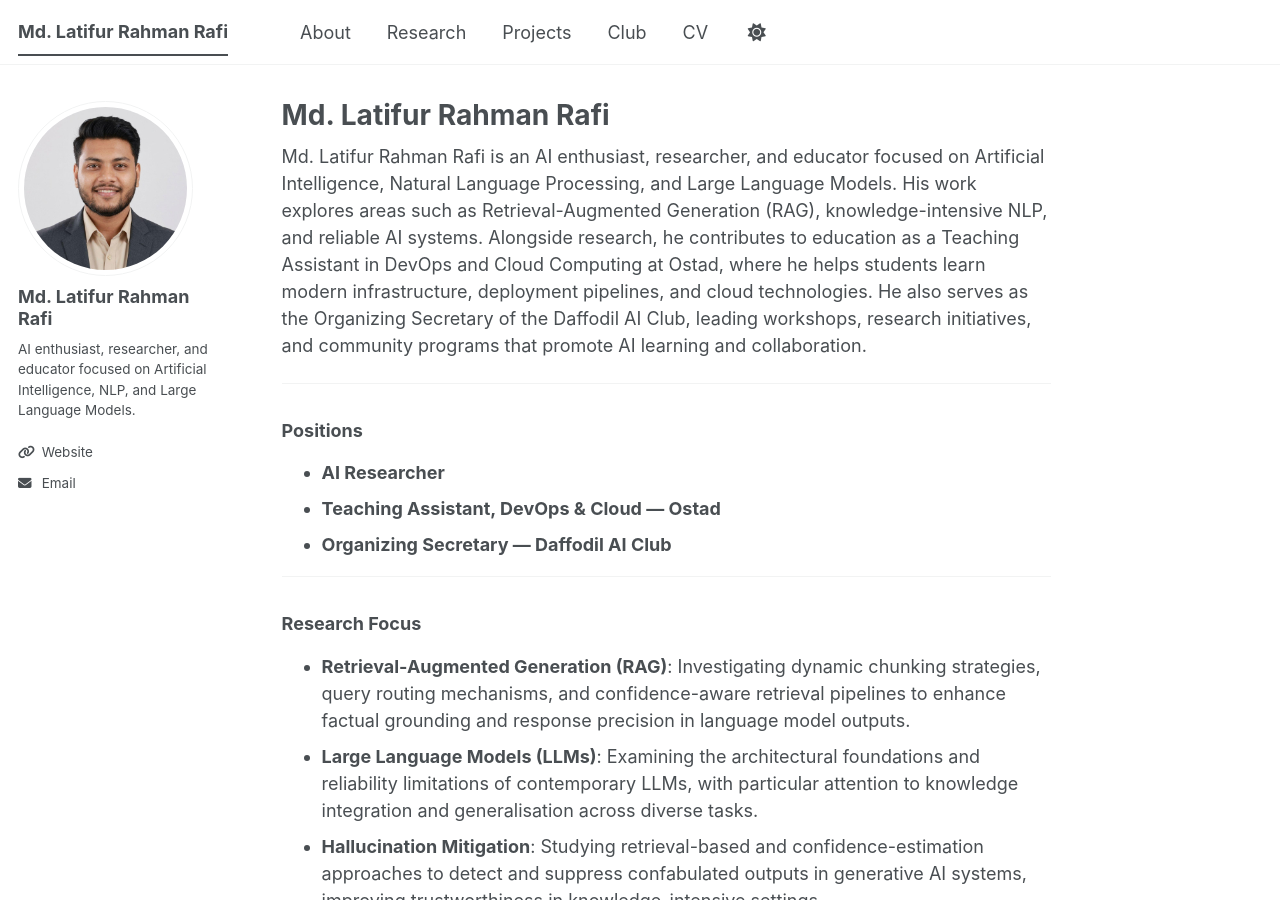
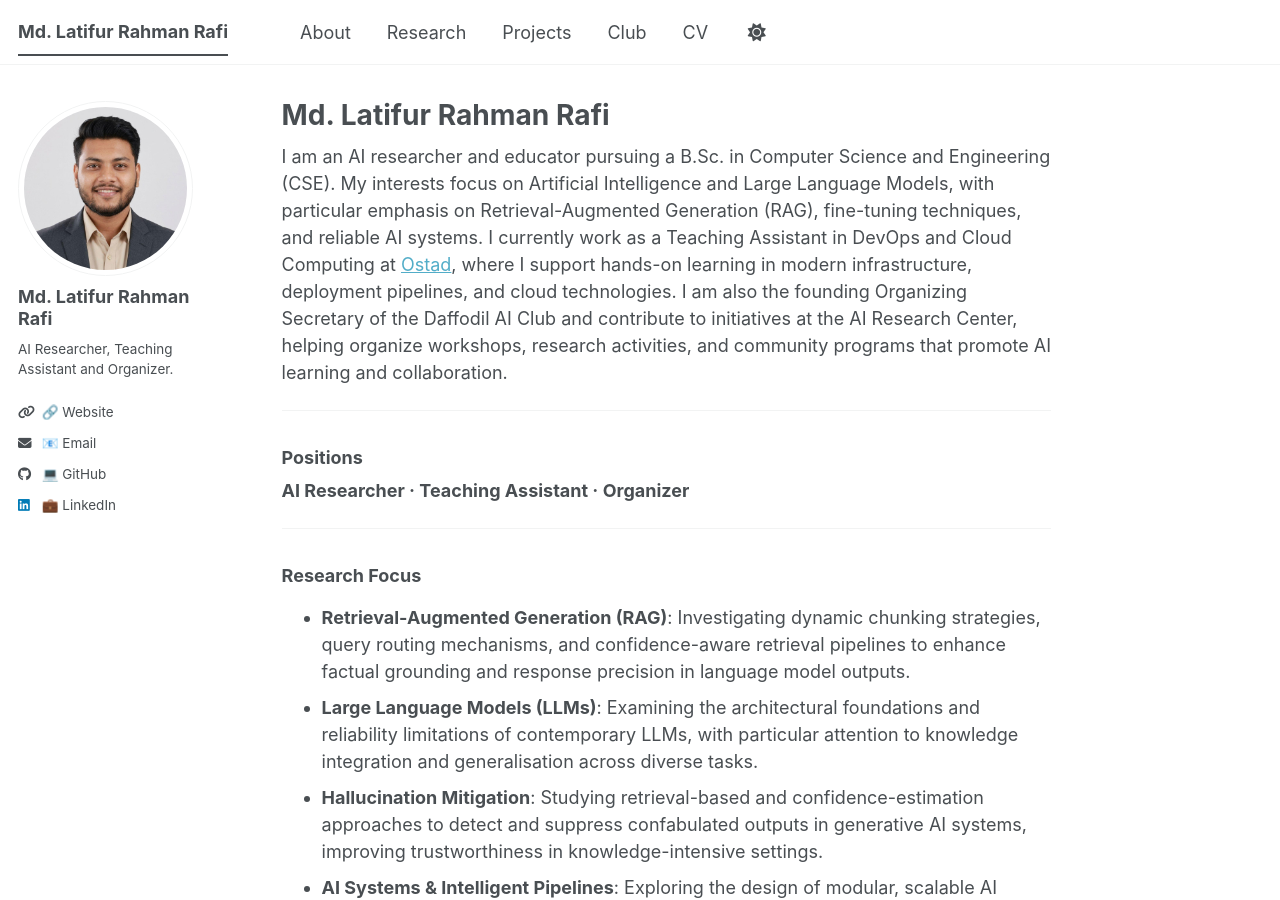
Before and after one commit to latifurrafi/latifurrafi.github.io, a Jekyll site: the page built from index.md, in a window 1280 px wide and 900 px high. Built offline with Jekyll 4.4.1, drawn with Linux system fonts in a browser that asks for light colours; a script bundle is joined from its source files by our own code; library files that are not in the unit come from our copies.

Commit message:
fixed by cursor_v9

```diff
--- a/_config.yml
+++ b/_config.yml
@@ -23,8 +23,13 @@ url: https://latifurrafi.github.io
 baseurl: ""
 
 # -----------------------------------------------------------------------------
-# Social integration
+# Social integration (also set author for footer/sidebar)
 # -----------------------------------------------------------------------------
+
+author:
+  name: "Md. Latifur Rahman Rafi"
+  github: latifurrafi
+  linkedin: md-latifur-rahman-rafi-b01089276
 
 github_username: latifurrafi
 x_username:
--- a/_data/authors.yml
+++ b/_data/authors.yml
@@ -4,5 +4,7 @@ Md. Latifur Rahman Rafi:
   name   : "Md. Latifur Rahman Rafi"
   uri    : "https://latifurrafi.github.io"
   email  : "latifurrafi@gmail.com"
-  bio    : "AI enthusiast, researcher, and educator focused on Artificial Intelligence, NLP, and Large Language Models."
+  bio    : "AI Researcher, Teaching Assistant and Organizer."
   avatar : "Profile_pic.jpeg"
+  github : "latifurrafi"
+  linkedin : "md-latifur-rahman-rafi-b01089276"
--- a/_includes/author-profile.html
+++ b/_includes/author-profile.html
@@ -31,10 +31,10 @@
         <li class="author__desktop"><i class="fas fa-fw fa-building-columns icon-pad-right" aria-hidden="true"></i>{{ author.employer }}</li>
       {% endif %}
       {% if author.uri %}
-        <li><a href="{{ author.uri }}"><i class="fas fa-fw fa-link icon-pad-right" aria-hidden="true"></i>{{ site.data.ui-text[site.locale].website_label | default: "Website" }}</a></li>
+        <li><a href="{{ author.uri }}"><i class="fas fa-fw fa-link icon-pad-right" aria-hidden="true"></i>🔗 {{ site.data.ui-text[site.locale].website_label | default: "Website" }}</a></li>
       {% endif %}
       {% if author.email %}
-        <li><a href="mailto:{{ author.email }}"><i class="fas fa-fw fa-envelope icon-pad-right" aria-hidden="true"></i>{{ site.data.ui-text[site.locale].email_label | default: "Email" }}</a></li>
+        <li><a href="mailto:{{ author.email }}"><i class="fas fa-fw fa-envelope icon-pad-right" aria-hidden="true"></i>📧 {{ site.data.ui-text[site.locale].email_label | default: "Email" }}</a></li>
       {% endif %}
 
       <!-- Font Awesome and Academicons icons / Academic websites -->
@@ -45,7 +45,7 @@
         <li><a href="{{ author.arxiv }}"><i class="ai ai-arxiv ai-fw icon-pad-right"></i>arXiv</a></li>
       {% endif %}
       {% if author.googlescholar %}
-        <li><a href="{{ author.googlescholar }}"><i class="ai ai-google-scholar ai-fw icon-pad-right"></i>Google Scholar</a></li>
+        <li><a href="{{ author.googlescholar }}"><i class="ai ai-google-scholar ai-fw icon-pad-right"></i>🎓 Google Scholar</a></li>
       {% endif %}
       {% if author.inspire-hep %}
         <li><a href="{{ author.inspire-hep }}"><i class="ai ai-inspire ai-fw icon-pad-right"></i>INSPIRE-HEP</a></li>
@@ -60,7 +60,7 @@
         <li><a href="{{ author.pubmed }}"><i class="ai ai-pubmed ai-fw icon-pad-right"></i>PubMed</a></li>
       {% endif %}
       {% if author.researchgate %}
-        <li><a href="{{ author.researchgate }}"><i class="fab fa-fw fa-researchgate icon-pad-right" aria-hidden="true"></i>ResearchGate</a></li>
+        <li><a href="{{ author.researchgate }}"><i class="fab fa-fw fa-researchgate icon-pad-right" aria-hidden="true"></i>📚 ResearchGate</a></li>
       {% endif %}
       {% if author.scopus %}
         <li><a href="{{ author.scopus }}"><i class="ai ai-scopus ai-fw icon-pad-right"></i>Scopus</a></li>
@@ -86,7 +86,7 @@
         <li><a href="https://dribbble.com/{{ author.dribbble }}"><i class="fab fa-fw fa-dribbble icon-pad-right" aria-hidden="true"></i>Dribbble</a></li>
       {% endif %}
       {% if author.github %}
-        <li><a href="https://github.com/{{ author.github }}"><i class="fab fa-fw fa-github icon-pad-right" aria-hidden="true"></i>GitHub</a></li>
+        <li><a href="https://github.com/{{ author.github }}"><i class="fab fa-fw fa-github icon-pad-right" aria-hidden="true"></i>💻 GitHub</a></li>
       {% endif %}
       {% if author.kaggle %}
         <li><a href="https://kaggle.com/{{ author.kaggle }}"><i class="fab fa-fw fa-kaggle icon-pad-right" aria-hidden="true"></i>Kaggle</a></li>
@@ -127,7 +127,7 @@
         <li><a href="https://last.fm/user/{{ author.lastfm }}"><i class="fab fa-fw fa-lastfm icon-pad-right" aria-hidden="true"></i>Last.fm</a></li>
       {% endif %}
       {% if author.linkedin %}
-        <li><a href="https://www.linkedin.com/in/{{ author.linkedin }}"><i class="fab fa-fw fa-linkedin icon-pad-right" aria-hidden="true"></i>LinkedIn</a></li>
+        <li><a href="https://www.linkedin.com/in/{{ author.linkedin }}"><i class="fab fa-fw fa-linkedin icon-pad-right" aria-hidden="true"></i>💼 LinkedIn</a></li>
       {% endif %}
       {% if author.mastodon %}
         <li><a href="{{ author.mastodon }}"><i class="fab fa-fw fa-mastodon icon-pad-right" aria-hidden="true"></i>Mastodon</a></li>
@@ -151,7 +151,7 @@
         <li><a href="https://{{ author.tumblr }}.tumblr.com"><i class="fab fa-fw fa-tumblr icon-pad-right" aria-hidden="true"></i>Tumblr</a></li>
       {% endif %}
       {% if author.twitter %}
-        <li><a href="https://twitter.com/{{ author.twitter }}"><i class="fab fa-fw fa-x-twitter icon-pad-right" aria-hidden="true"></i>X (formerly Twitter)</a></li>
+        <li><a href="https://twitter.com/{{ author.twitter }}"><i class="fab fa-fw fa-x-twitter icon-pad-right" aria-hidden="true"></i>𝕏 X (Twitter)</a></li>
       {% endif %}
       {% if author.vine %}
         <li><a href="https://vine.co/u/{{ author.vine }}"><i class="fab fa-fw fa-vine icon-pad-right" aria-hidden="true"></i>Vine</a></li>
--- a/_includes/footer.html
+++ b/_includes/footer.html
@@ -7,7 +7,7 @@
       <li><strong>{{ site.data.ui-text[site.locale].follow_label }}</strong></li>
     {% endif %}
     {% if site.author.github %}
-      <li><a href="https://github.com/{{ site.author.github }}"><i class="fab fa-github" aria-hidden="true"></i> GitHub</a></li>
+      <li><a href="https://github.com/{{ site.author.github }}"><i class="fab fa-github" aria-hidden="true"></i> 💻 GitHub</a></li>
     {% endif %}
     {% if site.author.bitbucket %}
       <li><a href="https://bitbucket.org/{{ site.author.bitbucket }}"><i class="fab fa-bitbucket" aria-hidden="true"></i> Bitbucket</a></li>
--- a/index.md
+++ b/index.md
@@ -6,15 +6,13 @@ author_profile: true
 author: "Md. Latifur Rahman Rafi"
 ---
 
-Md. Latifur Rahman Rafi is an AI enthusiast, researcher, and educator focused on Artificial Intelligence, Natural Language Processing, and Large Language Models. His work explores areas such as Retrieval-Augmented Generation (RAG), knowledge-intensive NLP, and reliable AI systems. Alongside research, he contributes to education as a Teaching Assistant in DevOps and Cloud Computing at Ostad, where he helps students learn modern infrastructure, deployment pipelines, and cloud technologies. He also serves as the Organizing Secretary of the Daffodil AI Club, leading workshops, research initiatives, and community programs that promote AI learning and collaboration.
+I am an AI researcher and educator pursuing a B.Sc. in Computer Science and Engineering (CSE). My interests focus on Artificial Intelligence and Large Language Models, with particular emphasis on Retrieval-Augmented Generation (RAG), fine-tuning techniques, and reliable AI systems. I currently work as a Teaching Assistant in DevOps and Cloud Computing at [Ostad](https://ostad.app/instructor/204088), where I support hands-on learning in modern infrastructure, deployment pipelines, and cloud technologies. I am also the founding Organizing Secretary of the Daffodil AI Club and contribute to initiatives at the AI Research Center, helping organize workshops, research activities, and community programs that promote AI learning and collaboration.
 
 ---
 
 ### Positions
 
-- **AI Researcher**
-- **Teaching Assistant, DevOps & Cloud — Ostad**
-- **Organizing Secretary — Daffodil AI Club**
+**AI Researcher · Teaching Assistant · Organizer**
 
 ---
 
```
Also changed, not shown: club.md (+2 -2 lines).
